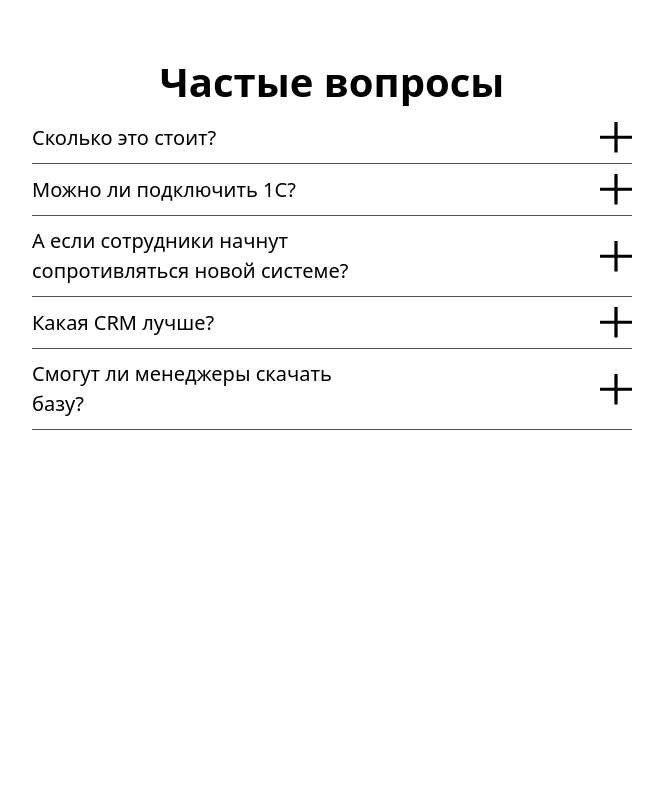
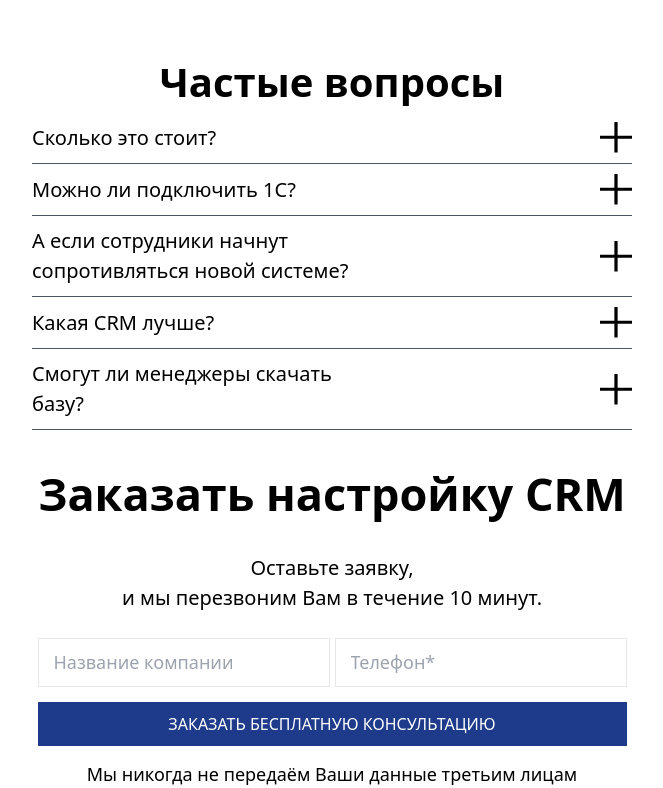
Before and after one commit to Firdavs001-hue/git3-w, a website: page src/index.html in a window 1280 px wide. Shown: the part 3332-4120 px from the top of the page, without its empty margins (308-971 px from the left). Before the commit the page ends 3792 px from the top, so only its background shows below. Drawn offline with nearby package versions, Linux system fonts and the light colour scheme; files that its build step writes are made by us from their sources.

Commit message:
section 8

```diff
--- a/src/index.html
+++ b/src/index.html
@@ -151,6 +151,22 @@
                 </div>
 
             </section>
+
+            <!--Section 8-->
+            <section class="w-[80%] m-auto">
+                <div class=" flex flex-col items-center  gap-[25px]">
+                    <h1 class="text-[45px] font-bold text-center">Заказать настройку CRM</h1>
+                    <p class="text-[20px] text-center">Оставьте заявку, <br>и мы перезвоним Вам в течение 10 минут.</p>
+                    <div class="flex flex-col gap-[15px]">
+                        <div class="flex gap-[5px] justify-between">
+                            <input class="py-[10px] px-[15px] text-[18px] border-[1px] boder-solid border-gray" type="text" placeholder="Название компании">
+                            <input class="py-[10px] px-[15px] text-[18px] border-[1px] boder-solid border-gray" type="number" placeholder="Телефон*">
+                        </div>
+                        <button class="bg-blue-900 text-white py-[10px] px-[20px]">ЗАКАЗАТЬ БЕСПЛАТНУЮ КОНСУЛЬТАЦИЮ</button>
+                        <p class="text-center text-[14px] lg:text-[18px]">Мы никогда не передаём Ваши данные третьим лицам</p>
+                    </div>
+                </div>
+            </section>
         </main>
     </body>
 </html>
```
